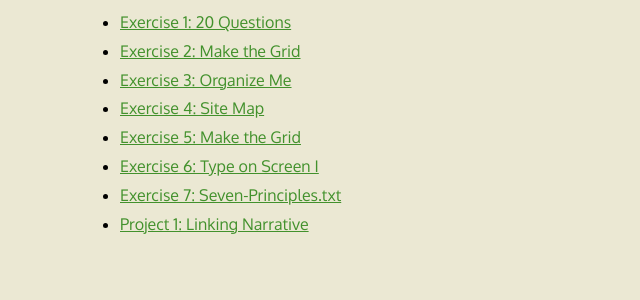
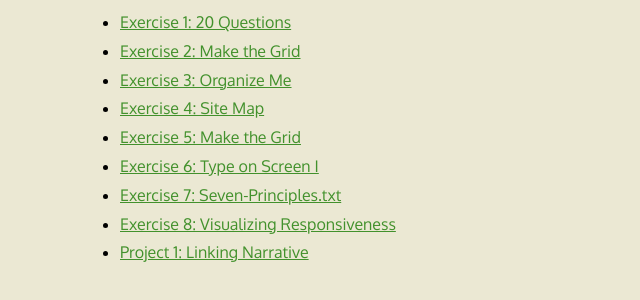
Before and after one commit to cfimbres/avt217, a plain HTML site: page index.html in a window 1280 px wide. Shown: the part 96-396 px from the top of the page, without its empty margins (0-640 px from the left). Drawn offline with Linux system fonts and the light colour scheme.

Commit message:
home page update

```diff
--- a/index.html
+++ b/index.html
@@ -16,6 +16,7 @@
       <li><a href="e5/">Exercise 5: Make the Grid</li>
       <li><a href="e6/">Exercise 6: Type on Screen I</li>
       <li><a href="e7/">Exercise 7: Seven-Principles.txt</li>
+      <li><a href="e8/">Exercise 8: Visualizing Responsiveness</li>
       <li><a href="p1/">Project 1: Linking Narrative</li>
     </ul>
   </body>
```
